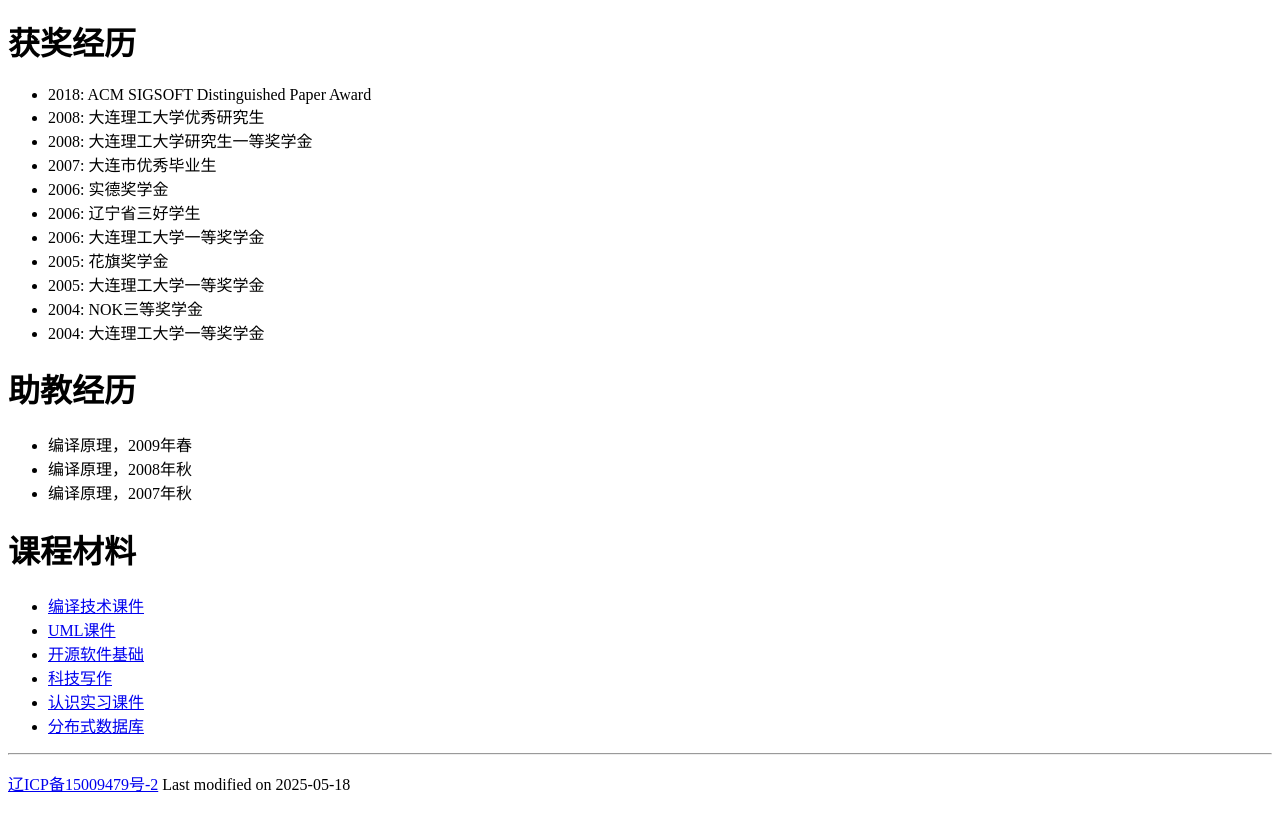
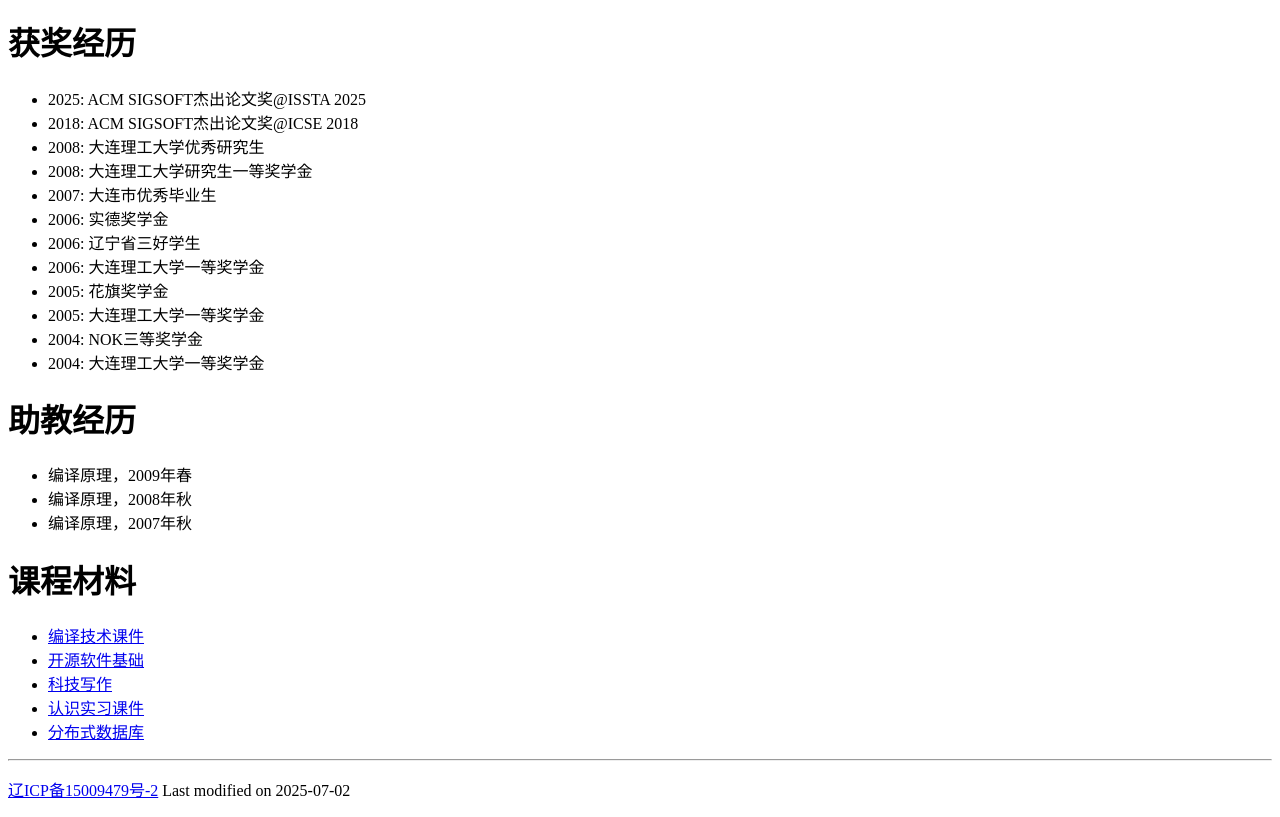
Before and after one commit to zhileiren/zhileiren.github.io, a plain HTML site: page index_chn.htm in a window 1280 px wide. Shown: the part 1905-2722 px from the top of the page. Drawn offline with Linux system fonts and the light colour scheme.

Commit message:
Update index_chn.htm

```diff
--- a/index_chn.htm
+++ b/index_chn.htm
@@ -75,7 +75,8 @@
         <h1>获奖经历</h1>
 
         <ul>
-            <li>2018: ACM SIGSOFT Distinguished Paper Award</li>
+            <li>2025: ACM SIGSOFT杰出论文奖@ISSTA 2025</li>
+            <li>2018: ACM SIGSOFT杰出论文奖@ICSE 2018</li>
             <li>2008: 大连理工大学优秀研究生</li>
             <li>2008: 大连理工大学研究生一等奖学金</li>
             <li>2007: 大连市优秀毕业生</li>
@@ -99,7 +100,6 @@
         <h1>课程材料</h1>
         <ul>
             <li><a href="http://oscar-lab.org/people/~zren/compiler">编译技术课件</a></li>
-            <li><a href="http://oscar-lab.org/people/~zren/uml">UML课件</a></li>
             <li><a href="https://bitbucket.org/rezilla/open-lecture-notes">开源软件基础</a></li>
             <li><a href="http://oscar-lab.org/people/~zren/files/scientific-writing.pdf">科技写作</a> </li>
             <li><a href="http://oscar-lab.org/people/~zren/files/intro.pptx">认识实习课件</a></li>
@@ -108,6 +108,6 @@
 
         <hr>
 
-	<p><a href="https://beian.miit.gov.cn">辽ICP备15009479号-2</a> Last modified on 2025-05-18</p>
+	<p><a href="https://beian.miit.gov.cn">辽ICP备15009479号-2</a> Last modified on 2025-07-02</p>
     </body>
 </html>
```
